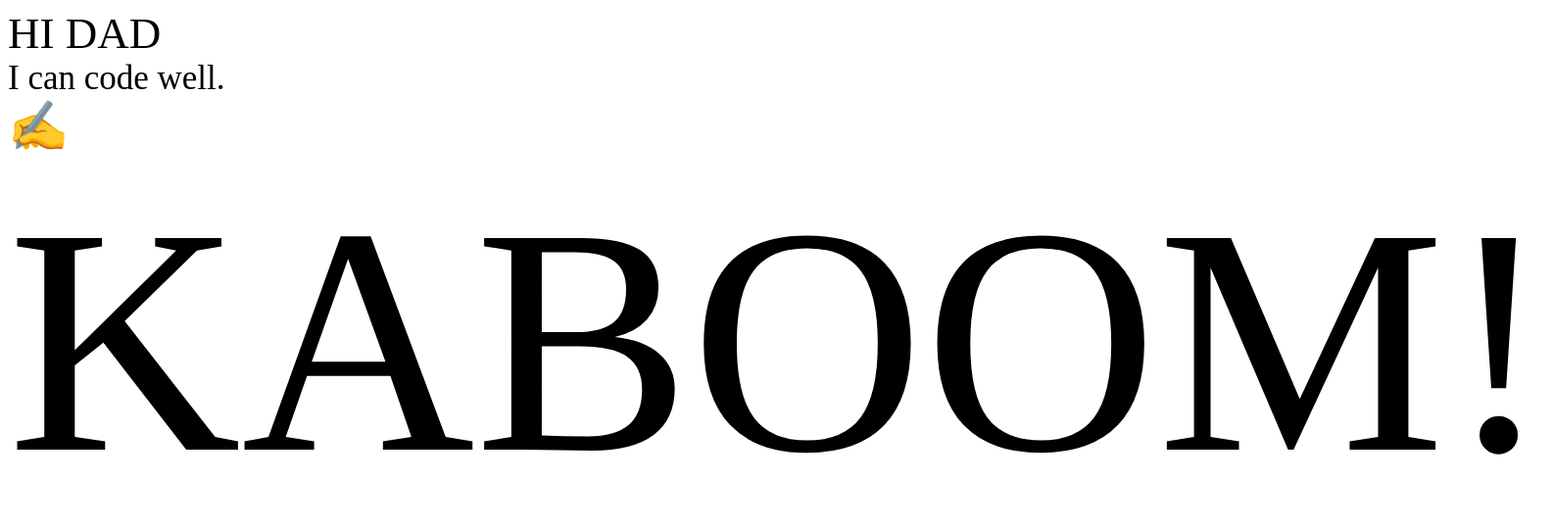
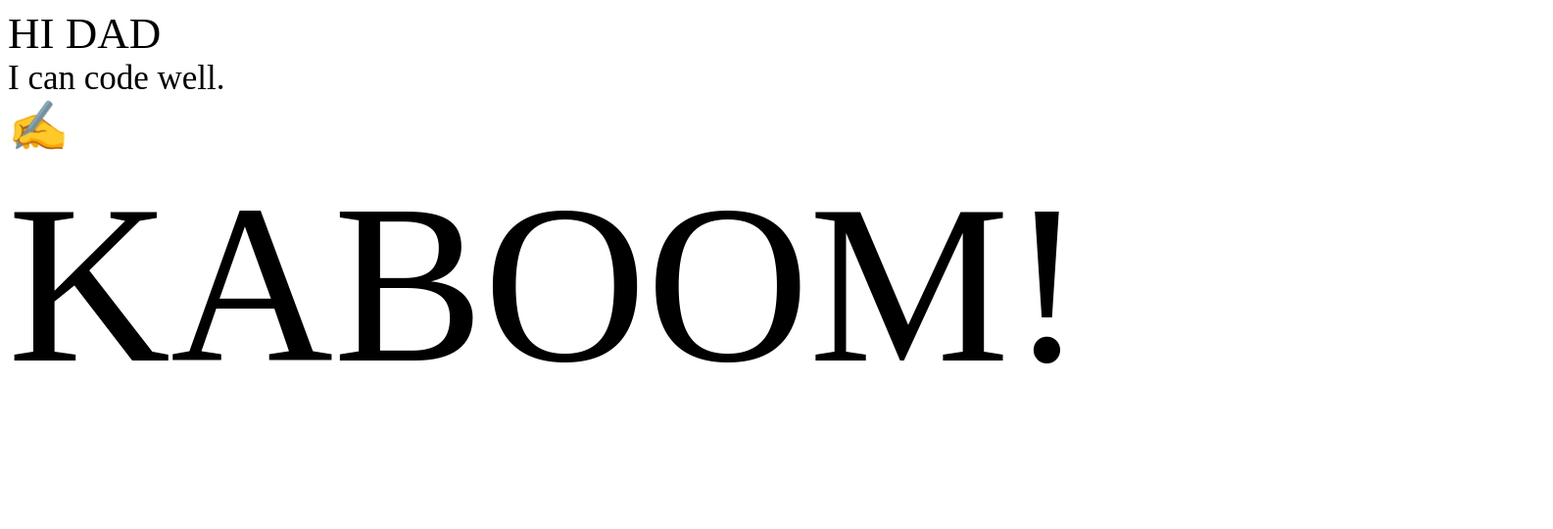
Before and after one commit to danbasilasp/danbasilasp.github.io, a plain HTML site: page index.html in a window 1280 px wide. Shown: the whole page at 98% size, 1585 px wide, since content can reach past the window. Drawn offline with Linux system fonts and the light colour scheme.

Commit message:
Update index.html

```diff
--- a/index.html
+++ b/index.html
@@ -4,6 +4,6 @@
   <div style="font-size:45px">HI DAD</div>
   <div style="font-size:35px">I can code well.</div>
   <div style="font-size:50px">✍</div>
-  <div style="font-size:330px" title="Don't ask">KABOOM!</div>
+  <div style="font-size:230px" title="Don't ask">KABOOM!</div>
 </body>
 </html>
```
